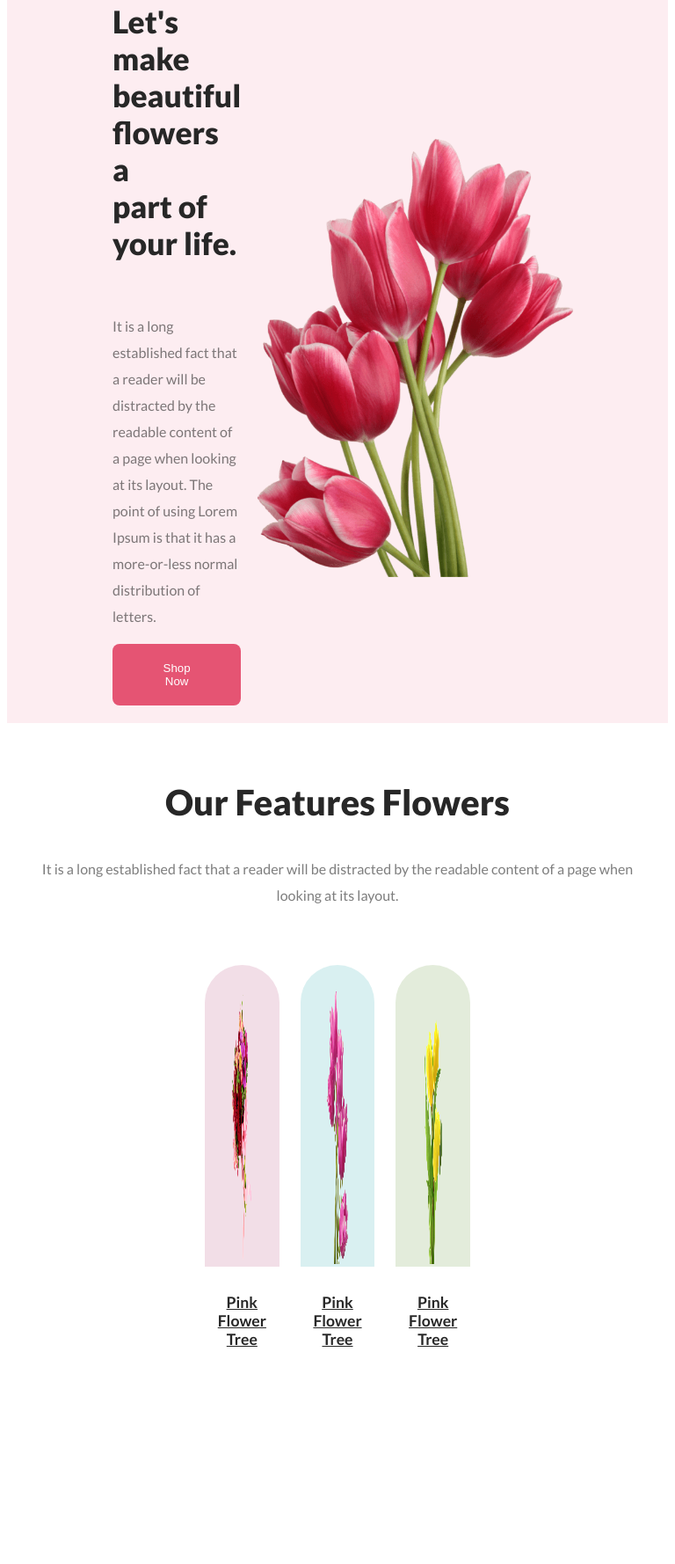
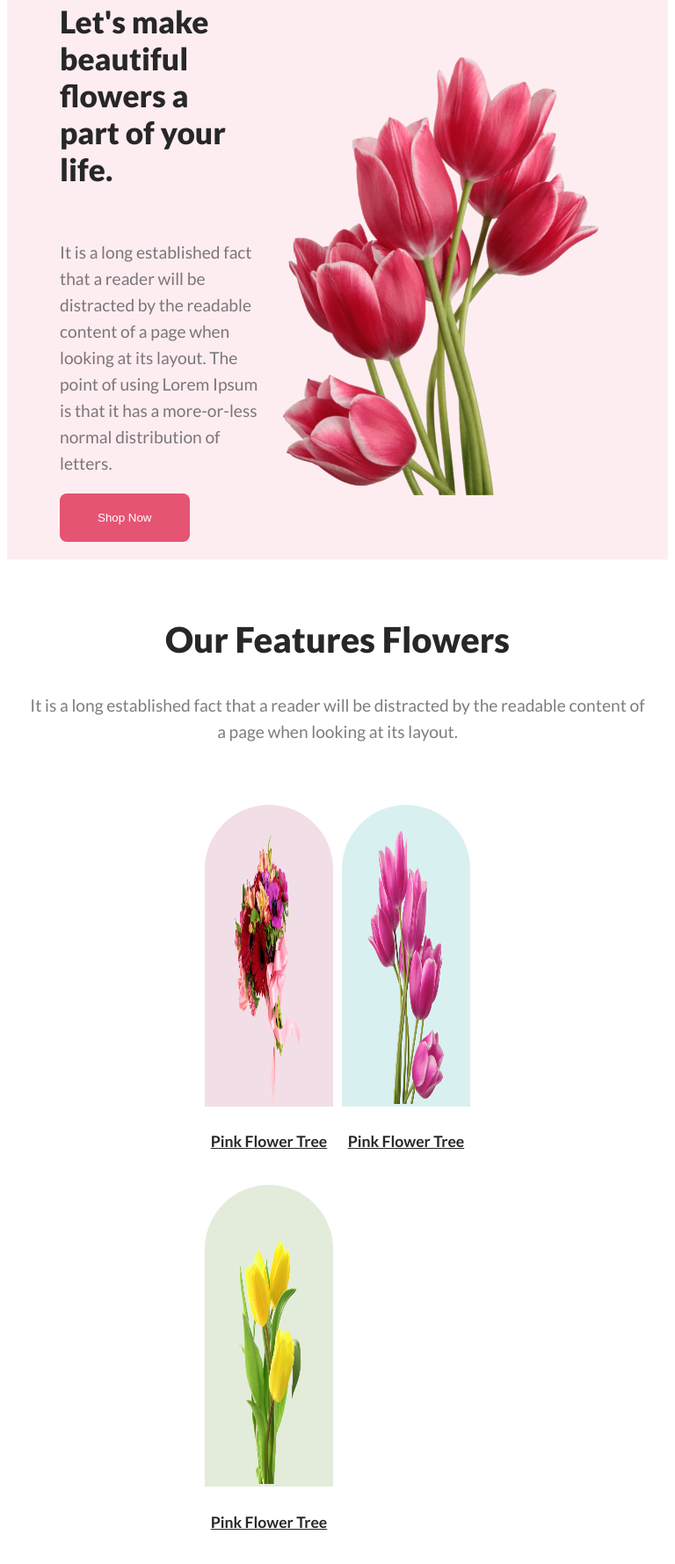
Before and after one commit to shafrinahamed0007/Prtactice8_9_FlowerShop, a plain HTML site: page index.html in a window 768 px wide. Shown: the part 64-1842 px from the top of the page at 88% size. Before the commit the page ends 1634 px from the top, so only its background shows below. Drawn offline with Linux system fonts and the light colour scheme.

Commit message:
Responsive Our Features Flower finished

```diff
--- a/index.html
+++ b/index.html
@@ -62,7 +62,7 @@
       </section>
 
       <!-- Features Flower Cart Section -->
-      <section class="features-flower-card-section">
+      <section class="features-flower-cart-section">
         <div class="features-flower-cart">
           <div>
             <div id="cart-1" class="cart">
--- a/styles/flower.css
+++ b/styles/flower.css
@@ -73,7 +73,7 @@
 
 #header-section,
 .features-flower-section,
-.features-flower-card-section {
+.features-flower-cart-section {
   max-width: 1200px;
   margin: 0px auto;
   display: flex;
@@ -111,7 +111,7 @@
   margin-top: -30px;
 }
 
-.features-flower-card-section {
+.features-flower-cart-section {
   margin-top: 48px;
 }
 
@@ -136,7 +136,7 @@
   border-top-left-radius: 300px;
   border-top-right-radius: 300px;
   max-width: 250px;
-  /* padding: 20px; */
+
   padding-left: 30px;
   padding-top: 30px;
   padding-right: 30px;
@@ -184,10 +184,19 @@
     width: 100%;
   }
 
-  /* Our Features Flowers */
-
   .features-flower-content {
     padding: 0 1px;
+  }
+
+  /* Our Features Flowers */
+  .features-flower-cart {
+    grid-template-columns: 1fr;
+    gap: 10px;
+  }
+
+  .features-flower-cart {
+    padding: 20px;
+    margin-left: 20px;
   }
 }
 
@@ -196,7 +205,7 @@
   /* Header Section */
   #header-section {
     /* flex-direction: column; */
-    padding: 0 120px;
+    padding: 0 60px;
     margin: 0px;
     gap: 0;
   }
@@ -206,7 +215,7 @@
   }
 
   .text-p {
-    font-size: 1rem;
+    font-size: 1.2rem;
     font-weight: 400;
   }
 
@@ -214,4 +223,9 @@
   .features-flower-content {
     padding: 0 20px;
   }
+
+  .features-flower-cart {
+    grid-template-columns: repeat(2, 1fr);
+    gap: 10px;
+  }
 }
```
